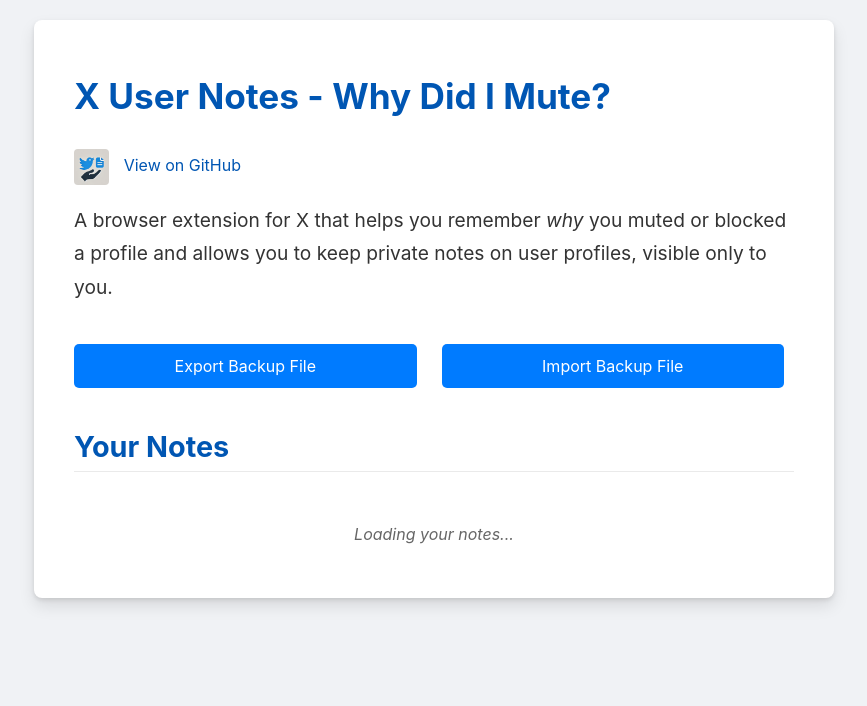
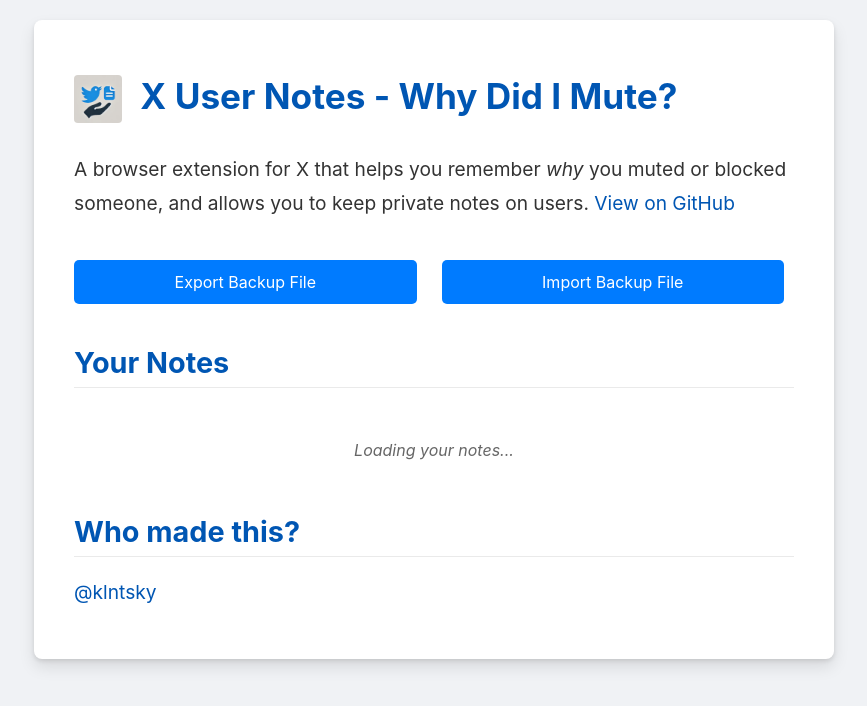
Before and after one commit to klntsky/x-user-note, a website: page settings.html in a window 1280 px wide. Shown: the whole page, without its empty margins (206-1073 px from the left). Drawn offline with Linux system fonts and the light colour scheme.

Commit message:
Update the settings page

```diff
--- a/settings.html
+++ b/settings.html
@@ -90,28 +90,28 @@
         margin-bottom: 30px;
       }
       .title-icon {
-        height: 2.2rem; /* Match the title font size */
+        height: 3rem; /* Match the title font size */
         width: auto; /* Maintain aspect ratio */
         border-radius: 4px;
         vertical-align: middle;
         margin-right: 10px;
       }
       h2 {
-        font-size: 1.8rem; /* Was 1.8em */
+        font-size: 1.8rem;
         margin-top: 30px;
         margin-bottom: 15px;
         border-bottom: 1px solid var(--border-color);
         padding-bottom: 5px;
       }
       h3 {
-        font-size: 1.5rem; /* Was 1.5em */
+        font-size: 1.5rem;
         margin-top: 25px;
         margin-bottom: 10px;
       }
       p,
       li {
-        font-size: 1.2rem; /* Was 1.2em, effectively 1.2 * parent. Here, 1.2 * root */
-        line-height: 1.75; /* Was 1.75 */
+        font-size: 1.2rem;
+        line-height: 1.75;
         color: var(--secondary-text-color);
       }
       ul {
@@ -325,21 +325,16 @@
   </head>
   <body>
     <div class="container">
-      <h1>X User Notes - Why Did I Mute?</h1>
-
-      <img src="img/128.png" alt="X User Notes Icon" class="title-icon" />
-
-      <a
-        href="https://github.com/klntsky/x-user-note"
-        target="_blank"
-        id="githubButton"
-        >View on GitHub</a
-      >
+      <h1>
+        <img src="img/128.png" alt="X User Notes Icon" class="title-icon" />
+        X User Notes - Why Did I Mute?
+      </h1>
 
       <p>
         A browser extension for X that helps you remember <em>why</em> you muted
-        or blocked a profile and allows you to keep private notes on user
-        profiles, visible only to you.
+        or blocked someone, and allows you to keep private notes on users.
+
+        <a href="https://github.com/klntsky/x-user-note" target="_blank" id="githubButton">View on GitHub</a>
       </p>
 
       <div class="controls-section">
@@ -352,6 +347,11 @@
       <div id="notes-container">
         <div class="loading-indicator">Loading your notes...</div>
       </div>
+
+      <h2>Who made this?</h2>
+      <p>
+        <a href="https://x.com/klntsky/">@klntsky</a>
+      </p>
     </div>
   </body>
 </html>
```
